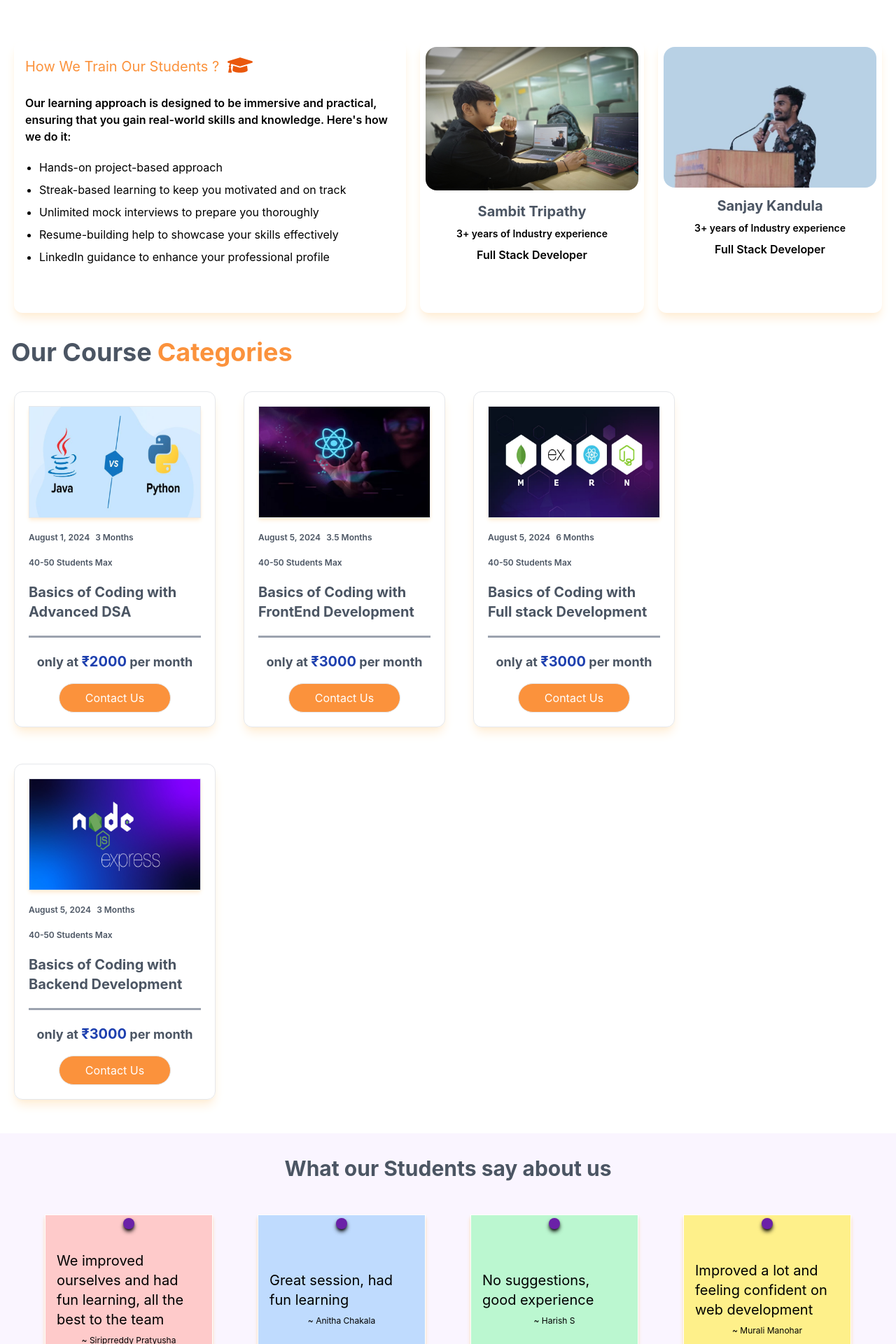
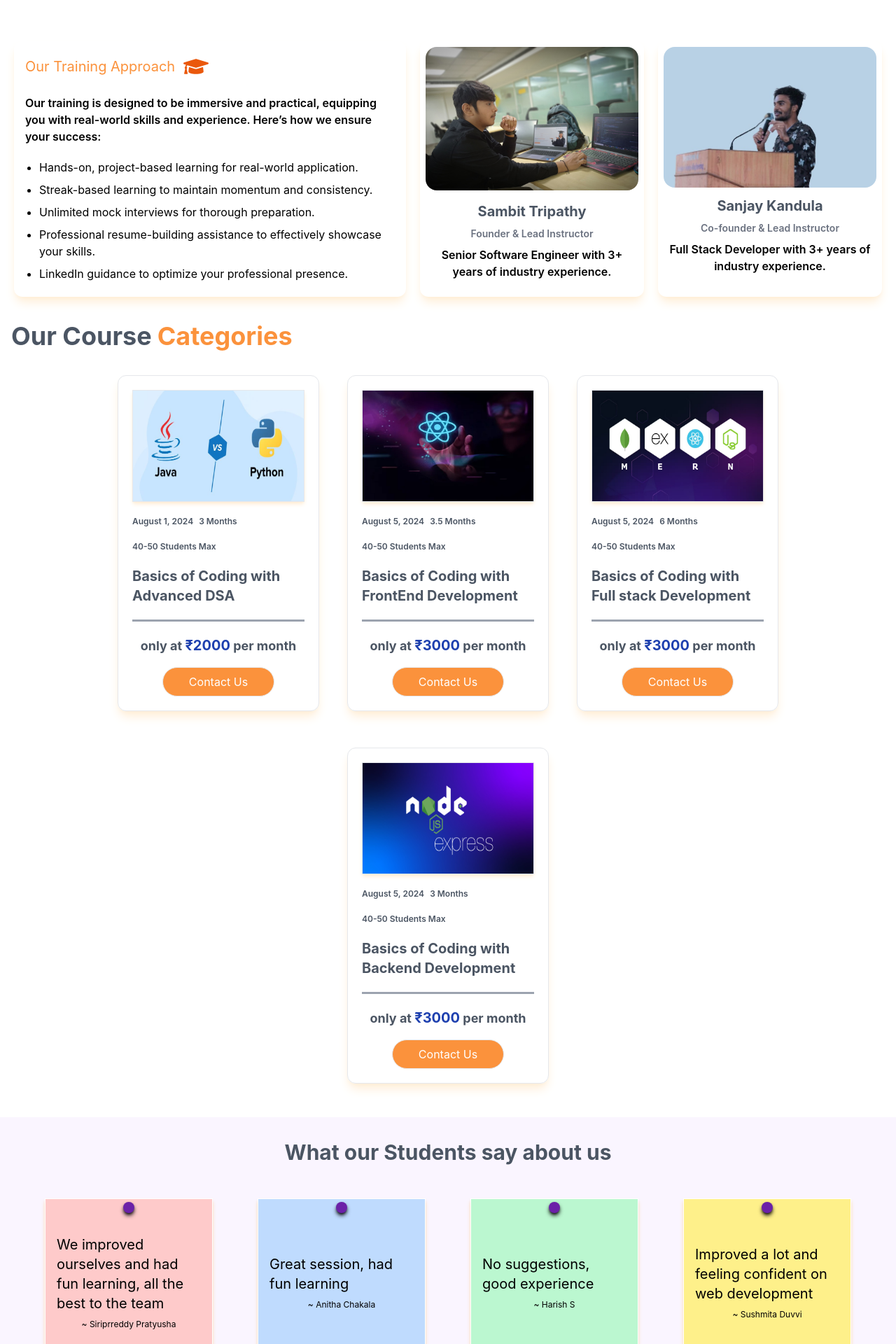
Before and after one commit to sambit223/EzCode_Academy, a React (Create React App) app: page / in a window 1280 px wide. Shown: the part 840-2760 px from the top of the page at 70% size. Built offline with nearby package versions, Linux system fonts and the light colour scheme.

Commit message:
push on 30aug , additon of social limks

```diff
--- a/src/components/Aboutus.js
+++ b/src/components/Aboutus.js
@@ -4,19 +4,17 @@ import sanjay from "../assets/sanjay.jpeg";
 import { FaGraduationCap } from "react-icons/fa";
 
 const Aboutus = () => {
-
-
   return (
     <>
       <div className="flex justify-center m-8"></div>
       <div className="flex flex-col justify-between gap-5 p-5 mt-4 bg-white lg:flex-row" id="about">
         {/* About Main Section */}
         <div className="flex flex-col gap-5 w-full lg:w-[35rem] rounded-xl shadow-orange-100 shadow-lg p-4 transition-transform hover:scale-110 duration-1000">
-          {/* Teacher div */}
+          {/* Training Overview */}
           <div className="text-4xl font-bold leading-snug text-indigo-700">
-            <div className="flex gap-3">
+            <div className="flex gap-3 items-center">
               <p className="text-xl font-normal leading-10 text-orange-400">
-              How We Train Our Students ?
+                Our Training Approach
               </p>
               <FaGraduationCap className="text-orange-600" />
             </div>
@@ -24,42 +22,34 @@ const Aboutus = () => {
 
           {/* Description Section */}
           <div className="font-semibold text-black">
-            Our learning approach is designed to be immersive and practical,
-            ensuring that you gain real-world skills and knowledge. Here's how
-            we do it:
+            Our training is designed to be immersive and practical, equipping you with real-world skills and experience. Here’s how we ensure your success:
           </div>
 
           <ol className="pl-5 space-y-2 font-normal list-disc">
-            <li>Hands-on project-based approach</li>
-            <li>Streak-based learning to keep you motivated and on track</li>
-            <li>Unlimited mock interviews to prepare you thoroughly</li>
-            <li>Resume-building help to showcase your skills effectively</li>
-            <li>LinkedIn guidance to enhance your professional profile</li>
+            <li>Hands-on, project-based learning for real-world application.</li>
+            <li>Streak-based learning to maintain momentum and consistency.</li>
+            <li>Unlimited mock interviews for thorough preparation.</li>
+            <li>Professional resume-building assistance to effectively showcase your skills.</li>
+            <li>LinkedIn guidance to optimize your professional presence.</li>
           </ol>
+        </div>
 
-          {/* Button Section */}
-          <div className="flex justify-center gap-5 m-4">
-
-
+        {/* Profiles of Instructors */}
+        <div className="flex flex-col items-center p-2 w-full lg:w-[20rem] rounded-xl shadow-orange-100 shadow-lg transition-transform hover:scale-110 duration-1000">
+          <img src={sambith} alt="Sambit Tripathy" className="rounded-2xl" />
+          <div className="flex flex-col gap-2 m-4 text-center">
+            <h1 className="text-xl font-bold text-gray-600">Sambit Tripathy</h1>
+            <span className="text-sm font-semibold text-gray-500">Founder & Lead Instructor</span>
+            <p className="font-semibold">Senior Software Engineer with 3+ years of industry experience.</p>
           </div>
         </div>
 
-        {/* Pictures of Instructors */}
         <div className="flex flex-col items-center p-2 w-full lg:w-[20rem] rounded-xl shadow-orange-100 shadow-lg transition-transform hover:scale-110 duration-1000">
-          <img src={sambith} alt="Sambith Tripathy" className="rounded-2xl" />
-          <div className="flex flex-col gap-2 m-4 text-center">
-            <h1 className="text-xl font-bold text-gray-600">Sambit Tripathy </h1>
-            <span className="text-sm font-semibold">3+ years of Industry experience</span>
-            <p className="font-semibold">Full Stack Developer</p>
-          </div>
-        </div>
-
-        <div className="flex flex-col items-center p-2 w-full lg:w-[20rem] shadow-orange-100 rounded-xl shadow-lg transition-transform hover:scale-110 duration-1000">
           <img src={sanjay} alt="Sanjay Kandula" className="rounded-2xl" />
           <div className="flex flex-col gap-2 mt-3 text-center">
-          <h1 className="text-xl font-bold text-gray-600">Sanjay Kandula</h1>
-            <span className="text-sm font-semibold">3+ years of Industry experience</span>
-            <p className="font-semibold">Full Stack Developer</p>
+            <h1 className="text-xl font-bold text-gray-600">Sanjay Kandula</h1>
+            <span className="text-sm font-semibold text-gray-500">Co-founder & Lead Instructor</span>
+            <p className="font-semibold">Full Stack Developer with 3+ years of industry experience.</p>
           </div>
         </div>
       </div>
--- a/src/components/Courses.js
+++ b/src/components/Courses.js
@@ -11,7 +11,7 @@ const Courses = () => {
     <h1 className="text-4xl font-bold text-gray-600">Our Course </h1>
     <h1 className="text-4xl font-bold text-orange-400"> Categories</h1>
   </div>
-    <div className="flex flex-wrap items-center justify-start">
+    <div className="flex flex-wrap items-center justify-center">
         <Card
           image={basics}
           date="August 1, 2024"
--- /dev/null
+++ b/src/components/Feedback.css
@@ -0,0 +1,3 @@
+.transition-opacity {
+    transition: opacity 0.5s ease-in-out;
+  }
--- a/src/components/Feedback.js
+++ b/src/components/Feedback.js
@@ -1,36 +1,76 @@
-import React, { useState } from 'react';
+import React, { useState, useEffect } from 'react';
 import FeedbackCard from './FeedbackCard';
+import './Feedback.css'; // Assuming you have a CSS file for custom styles
 
 const Feedback = () => {
   const [animatedCards, setAnimatedCards] = useState([]);
+  const [currentFeedbackIndex, setCurrentFeedbackIndex] = useState(0);
+  const [fade, setFade] = useState(true); // For controlling fade-in effect
   const colors = ['bg-red-200', 'bg-blue-200', 'bg-green-200', 'bg-yellow-200', 'bg-purple-200'];
 
   const feedbackData = [
     { name: 'Siriprreddy Pratyusha', feedback: 'We improved ourselves and had fun learning, all the best to the team' },
     { name: 'Anitha Chakala', feedback: 'Great session, had fun learning' },
     { name: 'Harish S', feedback: 'No suggestions, good experience' },
-    { name: 'Murali Manohar', feedback: 'Improved a lot and feeling confident on web development' },
+    { name: 'Sushmita Duvvi', feedback: 'Improved a lot and feeling confident on web development' },
+    { name: 'Rahul Mallik', feedback: 'Amazing experience, learned a lot!' },
+    { name: 'Pooja Shah', feedback: 'Very informative and engaging sessions.' },
+    { name: 'Arjun', feedback: 'Loved the hands-on approach to learning.' },
+    { name: 'Kavya R', feedback: 'Great mentors and an excellent learning environment.' },
+    { name: 'Vikram S', feedback: 'The best training I have ever attended.' },
+    { name: 'Nisha P', feedback: 'Interactive and practical, highly recommended.' },
+    { name: 'Ravi T', feedback: 'Well-organized and insightful sessions.' },
+    { name: 'Monika Wadhwani', feedback: 'Gained a lot of confidence in my skills.' },
+    { name: 'Deepak Kumar Rath', feedback: 'Supportive and knowledgeable instructors.' },
+    { name: 'Swathi Patra', feedback: 'Comprehensive and easy to understand.' },
+    { name: 'Ajay B', feedback: 'Highly effective teaching methods.' },
+    { name: 'Priya D', feedback: 'Engaging content and practical applications.' },
+    { name: 'Santosh M', feedback: 'A must for anyone looking to improve their skills.' },
+    { name: 'Ritika S', feedback: 'Thoroughly enjoyed the learning process.' },
+    { name: 'Sandeep Krishna', feedback: 'Excellent pacing and content delivery.' },
+    { name: 'Anusha C', feedback: 'Practical projects that mimic real-world scenarios.' },
+    { name: 'Kiran Kumar', feedback: 'Great emphasis on practical learning.' },
+    { name: 'Lavanya', feedback: 'Supportive learning environment.' },
+    { name: 'Rohan Padhi', feedback: 'A very enriching experience.' },
+    { name: 'Neha Gupta', feedback: 'Well-structured and comprehensive.' },
+    { name: 'Sameer Kumar', feedback: 'Real-world projects that boosted my confidence.' },
+    { name: 'Madhuri Panda', feedback: 'Engaging and interactive sessions.' },
+    { name: 'Vishal', feedback: 'Gained valuable insights and skills.' },
+    { name: 'Tarun G', feedback: 'Well worth the time and effort.' },
+    { name: 'Meghana A', feedback: 'Instructors are very approachable and helpful.' },
   ];
+
+  useEffect(() => {
+    const interval = setInterval(() => {
+      setFade(false); // Start fade-out
+      setTimeout(() => {
+        setCurrentFeedbackIndex(prevIndex => (prevIndex + 4) % feedbackData.length); // Rotate in groups of 4
+        setFade(true); // Start fade-in
+      }, 900); // Time it takes to fade out (should match CSS transition time)
+    }, 7000); // 4 seconds
+
+    return () => clearInterval(interval);
+  }, [feedbackData.length]);
 
   const handleMouseEnter = () => {
     setAnimatedCards([]); // Reset animation state
 
-    feedbackData.forEach((_, i) => {
+    for (let i = 0; i < 4; i++) {
       setTimeout(() => {
-        setAnimatedCards(prev => [...prev, i]);
+        setAnimatedCards(prev => [...prev, (currentFeedbackIndex + i) % feedbackData.length]);
       }, i * 300); // Adjust the delay (300ms) as needed
-    });
+    }
   };
 
   return (
     <div className='p-4 mt-4 bg-purple-50' id="testimony">
       <h1 className='m-4 text-3xl font-bold text-center text-gray-600'>What our Students say about us</h1>
-      <div className='flex flex-wrap items-center justify-start h-auto gap-8 p-4 m-4'>
-        {feedbackData.map((data, i) => (
+      <div className={`flex flex-wrap items-center justify-center h-auto gap-8 p-4 m-4 transition-opacity duration-500 ${fade ? 'opacity-100' : 'opacity-0'}`}>
+        {feedbackData.slice(currentFeedbackIndex, currentFeedbackIndex + 4).map((data, i) => (
           <FeedbackCard
             key={i}
             handleMouseEnter={handleMouseEnter}
-            className={`${colors[i % colors.length]} ${animatedCards.includes(i) ? 'animate-pendulum' : ''}`}
+            className={`${colors[i % colors.length]} ${animatedCards.includes((currentFeedbackIndex + i) % feedbackData.length) ? 'animate-pendulum' : ''}`}
             text={data.feedback}
             name={data.name}
           />
```
Also changed, not shown: src/components/Faq.js (+26 -8 lines), src/components/Footer.js (+11 -13 lines).
